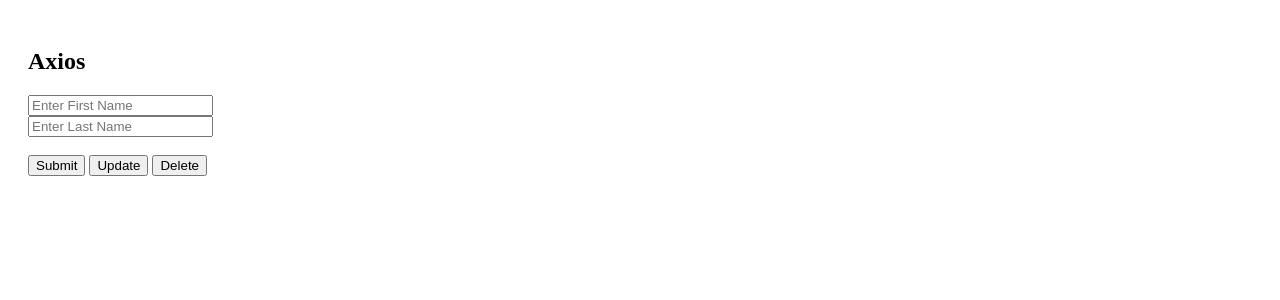
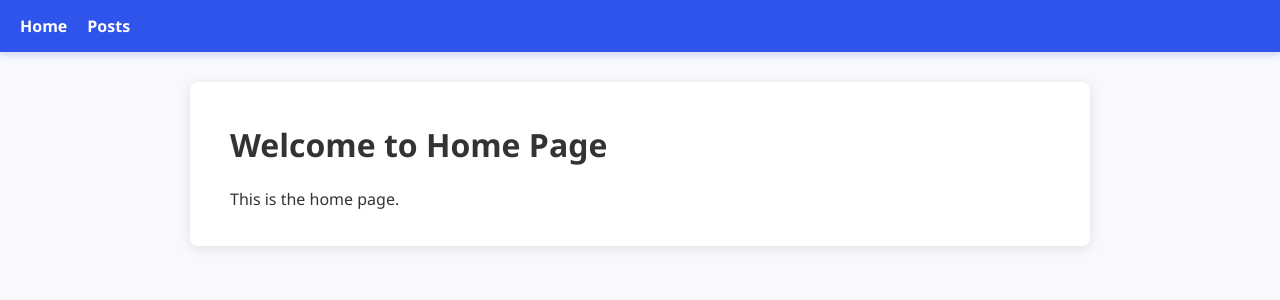
Before and after one commit to shreyapokhrel/intern, a React (Vite) app in the folder react/: page / in a window 1280 px wide. Shown: the top 300 px of the page. Built offline with nearby package versions, Linux system fonts and the light colour scheme.

Commit message:
added pages

```diff
--- a/react/src/App.css
+++ b/react/src/App.css
@@ -1,43 +1,106 @@
-/* #root {
-  max-width: 1280px;
-  margin: 0 auto;
-  padding: 2rem;
-  text-align: center;
+
+* {
+  box-sizing: border-box;
 }
 
-.logo {
-  height: 6em;
-  padding: 1.5em;
-  will-change: filter;
-  transition: filter 300ms;
-}
-.logo:hover {
-  filter: drop-shadow(0 0 2em #646cffaa);
-}
-.logo.react:hover {
-  filter: drop-shadow(0 0 2em #61dafbaa);
+body {
+  font-family: 'Segoe UI', Tahoma, Geneva, Verdana, sans-serif;
+  background-color: #f7f9fc;
+  margin: 0;
+  padding: 0;
+  color: #333;
 }
 
-@keyframes logo-spin {
-  from {
-    transform: rotate(0deg);
-  }
-  to {
-    transform: rotate(360deg);
-  }
+
+nav {
+  background-color: #2f54eb;
+  padding: 15px 20px;
+  box-shadow: 0 2px 8px rgba(47, 84, 235, 0.25);
+  display: flex;
+  gap: 20px;
 }
 
-@media (prefers-reduced-motion: no-preference) {
-  a:nth-of-type(2) .logo {
-    animation: logo-spin infinite 20s linear;
-  }
+nav a {
+  color: white;
+  font-weight: 600;
+  text-decoration: none;
+  transition: color 0.3s ease;
 }
 
-.card {
-  padding: 2em;
+nav a:hover {
+  color: #a6c8ff;
 }
 
-.read-the-docs {
-  color: #888;
+
+.container {
+  max-width: 900px;
+  margin: 30px auto;
+  padding: 0 20px;
+  background: white;
+  border-radius: 8px;
+  box-shadow: 0 2px 12px rgb(0 0 0 / 0.1);
 }
-  */
+
+
+.post-card {
+  border: 1px solid #e1e4e8;
+  padding: 15px 20px;
+  border-radius: 6px;
+  margin-bottom: 15px;
+  transition: box-shadow 0.3s ease;
+  cursor: pointer;
+}
+
+.post-card:hover {
+  box-shadow: 0 4px 14px rgb(0 0 0 / 0.1);
+}
+
+.post-card h3 {
+  margin: 0 0 8px 0;
+  color: #2f54eb;
+}
+
+.post-card p {
+  margin: 0;
+  color: #555;
+  line-height: 1.4;
+}
+
+.post-detail {
+  padding: 20px;
+}
+
+.post-detail h2 {
+  margin-bottom: 15px;
+  color: #2f54eb;
+}
+
+.post-detail p {
+  font-size: 1.1rem;
+  line-height: 1.6;
+  color: #444;
+}
+.back-link {
+  display: inline-block;
+  margin-bottom: 20px;
+  color: #2f54eb;
+  text-decoration: none;
+  font-weight: 600;
+  transition: color 0.3s ease;
+}
+
+.back-link:hover {
+  color: #1a3dbf;
+}
+
+
+.loading,
+.error {
+  font-size: 1.1rem;
+  text-align: center;
+  margin: 40px 0;
+}
+
+.error {
+  color: #ff4d4f;
+}
--- a/react/src/App.jsx
+++ b/react/src/App.jsx
@@ -8,7 +8,13 @@
 //import { Form } from "./components/Form";
 //import Fetchapi from "./components/Fetchapi";
 //import Axios from './components/Axios';
-import Axiospost from "./components/Axiospost";
+//import Axiospost from "./components/Axiospost";
+import AppRoutes from './routes/AppRoutes';
+import { BrowserRouter } from 'react-router-dom';
+//import Loading from './components/Loading';
+
+import './App.css';
+
 function App() {
   //const seatNumbers =[1,4,3,5];
   //const [count, setCount] = useState(0)
@@ -20,7 +26,7 @@
 } */
   return (
     <div className="App">
-      <Axiospost />
+      <AppRoutes/>
     </div>
   );
 }
--- /dev/null
+++ b/react/src/components/Loading.jsx
@@ -0,0 +1,25 @@
+import React, { Suspense, useState } from 'react';
+const LazyComponent = React.lazy(() =>
+  new Promise(resolve => {
+    setTimeout(() => {
+      resolve({
+        default: () => <div>This is a lazily loaded component!</div>,
+      });
+    }, 2000);
+  })
+);
+
+export default function App() {
+  const [show, setShow] = useState(false);
+
+  return (
+    <div style={{ padding: 20 }}>
+      <h1>React Lazy Loading</h1>
+      <button onClick={() => setShow(true)}>Load Lazy Component</button>
+
+      <Suspense fallback={<div>Loading component...</div>}>
+        {show && <LazyComponent />}
+      </Suspense>
+    </div>
+  );
+}
--- /dev/null
+++ b/react/src/components/PostDetail.jsx
@@ -0,0 +1,28 @@
+import React, { useEffect, useState } from 'react';
+import { useParams, Link } from 'react-router-dom';
+
+const PostDetail = () => {
+  const { id } = useParams();
+  const [post, setPost] = useState(null);
+
+  useEffect(() => {
+    fetch(`https://jsonplaceholder.typicode.com/posts/${id}`)
+      .then(res => res.json())
+      .then(data => setPost(data))
+      .catch(err => console.error(err));
+  }, [id]);
+
+  if (!post) return <p>Loading post...</p>;
+
+  return (
+    <div style={{ padding: '20px' }}>
+      <Link to="/posts" style={{ marginBottom: '20px', display: 'inline-block', color: '#3498db' }}>
+        &larr; Back to Posts
+      </Link>
+      <h2>{post.title}</h2>
+      <p>{post.body}</p>
+    </div>
+  );
+};
+
+export default PostDetail;
--- /dev/null
+++ b/react/src/pages/Home.jsx
@@ -0,0 +1,10 @@
+import React from 'react';
+
+const Home = () => (
+  <div style={{ padding: '20px' }}>
+    <h1>Welcome to Home Page</h1>
+    <p>This is the home page.</p>
+  </div>
+);
+
+export default Home;
--- /dev/null
+++ b/react/src/pages/PostsPage.jsx
@@ -0,0 +1,38 @@
+import React, { useEffect, useState } from 'react';
+import { Link } from 'react-router-dom';
+
+const PostsPage = () => {
+  const [posts, setPosts] = useState([]);
+
+  useEffect(() => {
+    fetch('https://jsonplaceholder.typicode.com/posts')
+      .then(res => res.json())
+      .then(data => setPosts(data))
+      .catch(err => console.error(err));
+  }, []);
+
+  return (
+    <div style={{ padding: '20px' }}>
+      <h2>All Posts</h2>
+      {posts.map(post => (
+        <div
+          key={post.id}
+          style={{
+            border: '1px solid #ccc',
+            marginBottom: '10px',
+            padding: '10px',
+            borderRadius: '8px',
+            backgroundColor: '#f9f9f9',
+          }}
+        >
+          <Link to={`/posts/${post.id}`} style={{ textDecoration: 'none', color: '#3498db' }}>
+            <h3>{post.title}</h3>
+          </Link>
+          <p>{post.body.slice(0, 80)}...</p>
+        </div>
+      ))}
+    </div>
+  );
+};
+
+export default PostsPage;
--- /dev/null
+++ b/react/src/routes/AppRoutes.jsx
@@ -0,0 +1,23 @@
+ import React from 'react';
+import { BrowserRouter as Router, Routes, Route, Link } from 'react-router-dom';
+import Home from '../pages/Home';
+import PostsPage from '../pages/PostsPage';
+import PostDetail from '../components/PostDetail';
+
+const AppRoutes = () => (
+  <Router>
+    <nav>
+      <Link to="/">Home</Link>
+      <Link to="/posts">Posts</Link>
+    </nav>
+    <div className="container">
+      <Routes>
+        <Route path="/" element={<Home />} />
+        <Route path="/posts" element={<PostsPage />} />
+        <Route path="/posts/:id" element={<PostDetail />} />
+      </Routes>
+    </div>
+  </Router>
+);
+
+export default AppRoutes;
```
Also changed, not shown: react/src/components/Fetchapi.jsx (+10 -13 lines), react/src/components/PostsList.jsx (added, +22 -0 lines).
